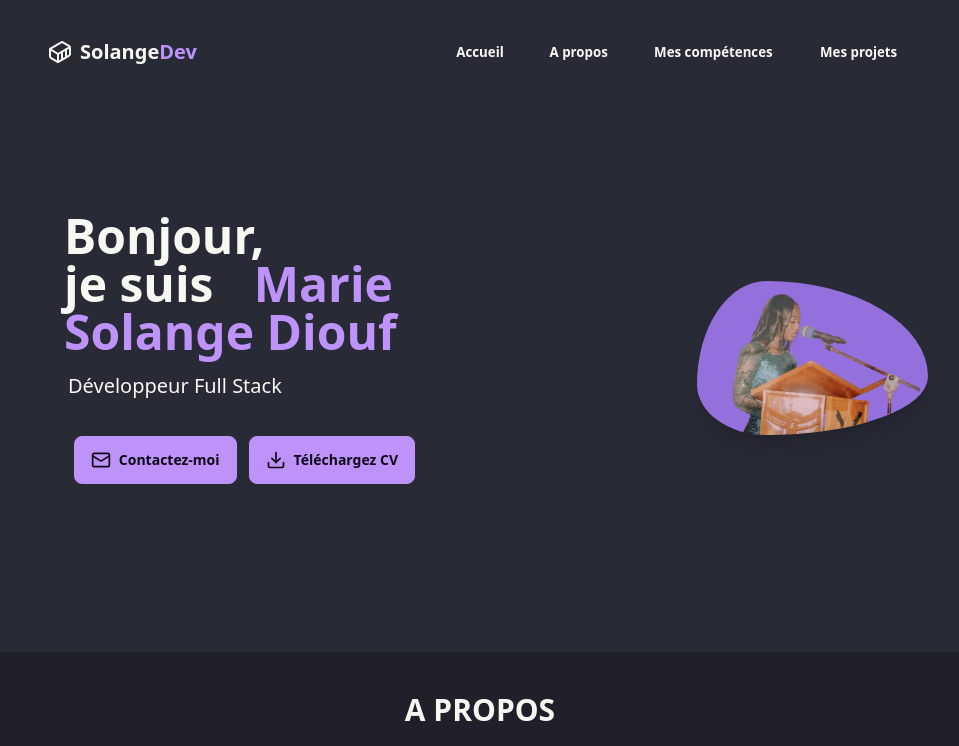
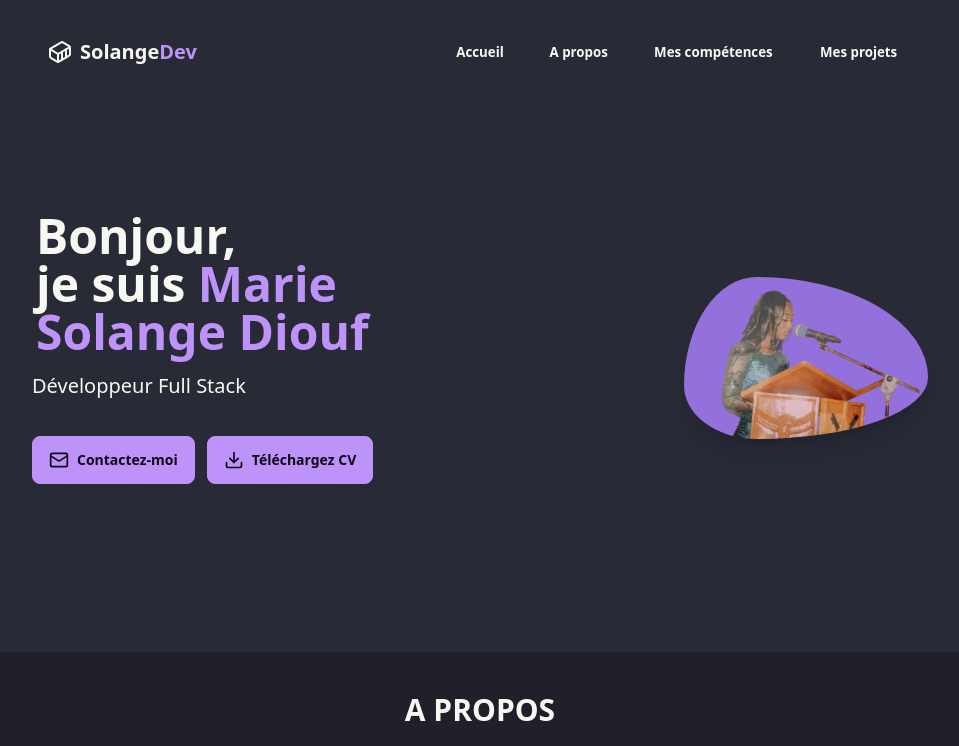
Before and after one commit to Solange883/Portfolio2, a React (Vite) app: page / in a window 1280 px wide. Shown: the top 746 px of the page, without its empty margins (160-1119 px from the left). Built offline with nearby package versions, Linux system fonts and the light colour scheme.

Commit message:
8eme  commit

```diff
--- a/src/components/Footer.jsx
+++ b/src/components/Footer.jsx
@@ -6,7 +6,7 @@ import { Linkedin } from 'lucide-react';
 
 export default function Footer() {
   return (
-    <footer className="footer footer-center bg-primary text-primary-content p-10">
+    <footer className="footer footer-center bg-primary text-primary-content p-10 ">
     <aside>
     <Container  className="w-10 h-10"/>
       <p className="font-bold">
--- a/src/components/Home.jsx
+++ b/src/components/Home.jsx
@@ -12,13 +12,13 @@ export default function Home() {
     md:flex-row justify-center items-center md:my-32 my-10" id="Accueil">
 
         <div className="flex flex-col justify-end md:justify-start">
-            <h1 className="text-4xl md:text-5xl font-bold text-center  md:text-left md:ml-8 mt-4 md:mt-0">Bonjour,<br />je suis {" "}
-            <span className="text-secondary md:ml-7">Marie Solange Diouf</span>
+            <h1 className="text-4xl md:text-5xl font-bold text-center  md:text-left md:ml-1 mt-4 md:mt-0">Bonjour,<br />je suis {" "}
+            <span className="text-secondary ">Marie Solange Diouf</span>
             </h1>
 
-            <p className="my-4 text-xl text-center md:text-left md:ml-9">Développeur Full Stack</p>
+            <p className="my-4 text-xl text-center md:text-left ">Développeur Full Stack</p>
 
-           <div className="flex flew-row justify-center">
+           <div className="flex flew-row ">
             <a href="mailto:soldesanges88@gmail.com" className="my-5 btn btn-secondary md:w-fit  ">
              <Mail className="w-5 h-5" />
              Contactez-moi
--- a/src/components/Navbar.jsx
+++ b/src/components/Navbar.jsx
@@ -8,7 +8,7 @@ export default function Navbar() {
         Solange<span className="text-secondary">Dev</span>
         </a>
 
-        <ul className="hidden md:flex space-x-4">
+        <ul className="hidden md:flex space-x-4 ">
             <li>
                 <a href="#Accueil" className="btn btn-sm btn-ghost">Accueil</a>
             </li>
@@ -24,5 +24,6 @@ export default function Navbar() {
         </ul>
 
     </div>
+
   )
 }
```
